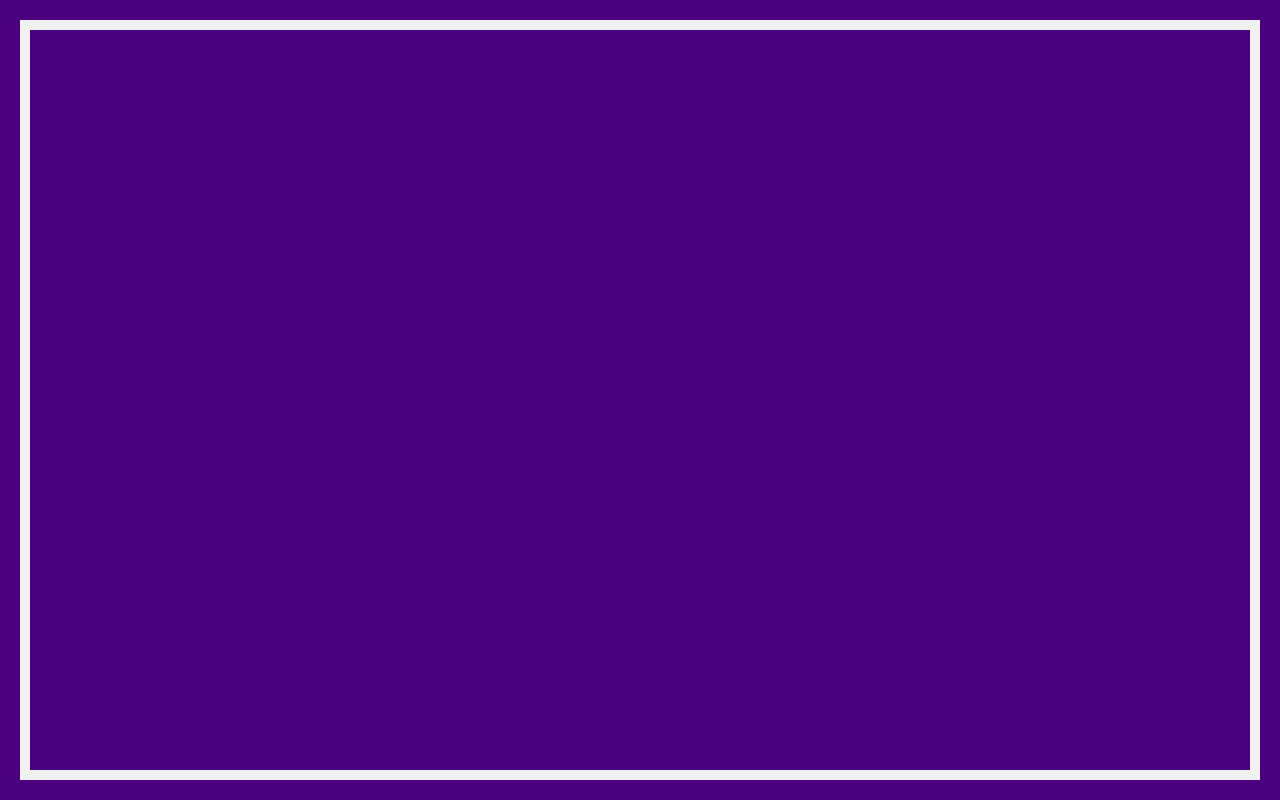
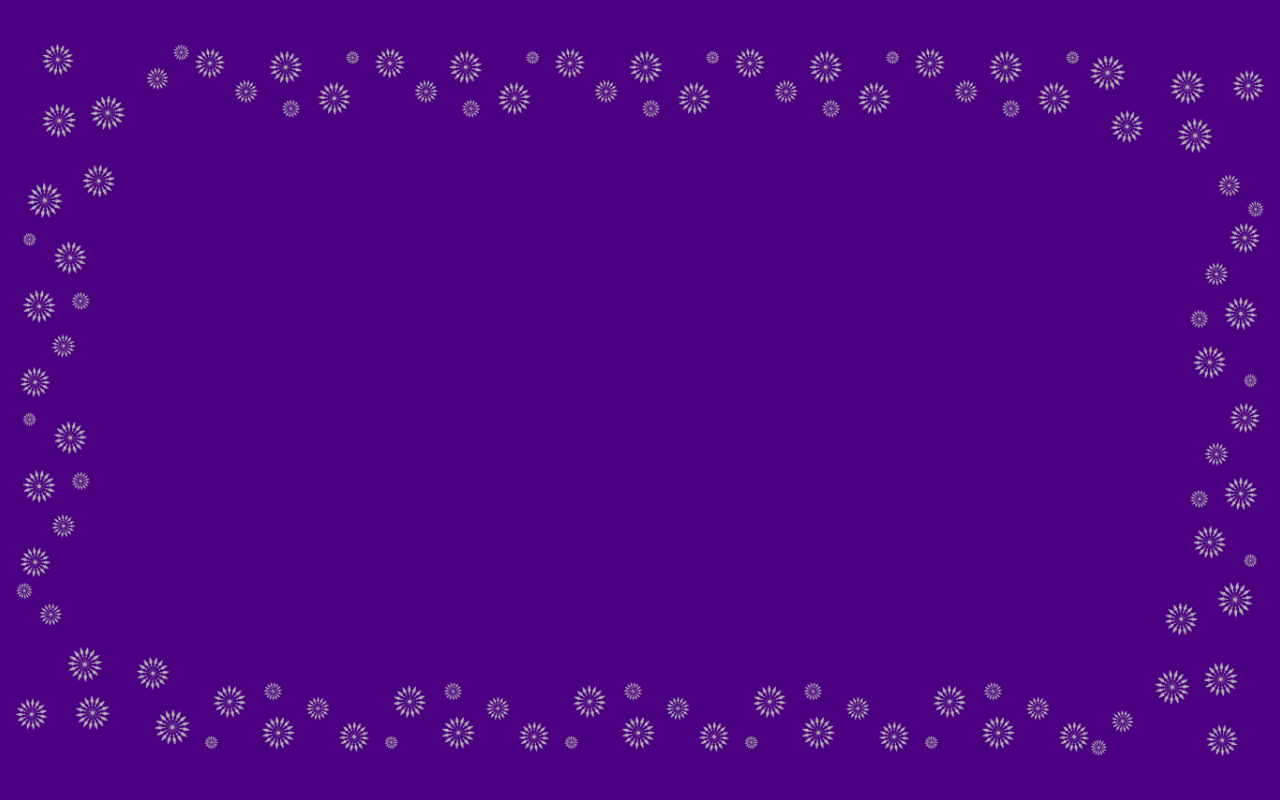
Before and after one commit to OrderAndCh4oS/Fancy-Frame, a plain HTML site: page src/index.html in a window 1280 px wide. Drawn offline with nearby package versions, Linux system fonts and the light colour scheme.

Commit message:
Swicthed to pattern

```diff
--- a/src/index.html
+++ b/src/index.html
@@ -9,7 +9,7 @@
         <link rel="stylesheet" href="css/main.css">
     </head>
     <body>
-        <div class="screen plain" id="screen">
+        <div class="screen pattern" id="screen">
             <div class="corner top left"></div>
             <div class="corner top right"></div>
             <div class="corner bottom right"></div>
--- a/src/js/main.js
+++ b/src/js/main.js
@@ -1,11 +1,11 @@
 var winWidth = $(window).width(),
     winHeight = $(window).height(),
     screen = $('#screen'),
-    cornerSize = 30,
+    cornerSize = 192,
     newCornerSize,
-    blockWidth = 10,
-    blockHeight = 10,
-    minMargin = 20,
+    blockWidth = 192,
+    blockHeight = 192,
+    minMargin = 0,
     newMargin,
     newVMargin,
     availableWidth = winWidth - (minMargin * 2) - (cornerSize * 2),
```
